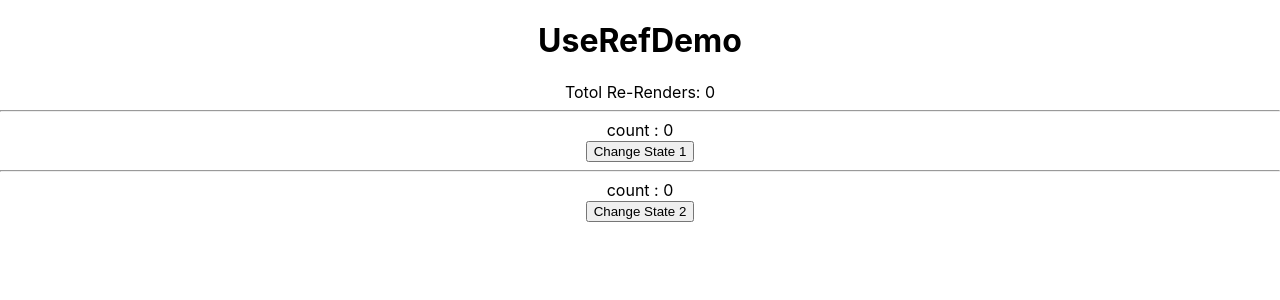
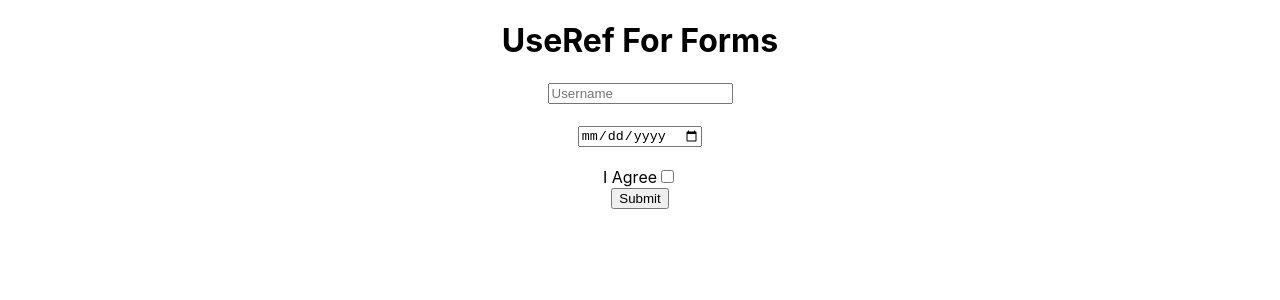
Before and after one commit to gavand-sagar/Upgrad-React-Training, a React (Create React App) app: page / in a window 1280 px wide. Shown: the top 300 px of the page. Built offline with nearby package versions, Linux system fonts and the light colour scheme.

Commit message:
Basic Use Ref forms without validations

```diff
--- a/src/App.js
+++ b/src/App.js
@@ -11,12 +11,13 @@ import CustomEvents from './CustomEvents';
 import ListAndStates from './ListAndStates';
 import UseEffectBasics from './UseEffectBasics';
 import UseRefDemo from './UseRefDemo';
+import UseRefForForms from './UseRefForForms';
 
 function App() {
   const fruits = ["Mango", "Banana", "Kiwi", "Grapes"]
   return (
     <div className="App">
-      <UseRefDemo/>
+      <UseRefForForms/>
     </div>
   );
 }
--- /dev/null
+++ b/src/UseRefForForms.jsx
@@ -0,0 +1,29 @@
+import React, { useRef } from 'react'
+export default function UseRefForForms() {
+  const usernameRef = useRef()
+  const dobRef = useRef()
+  const agreeRef = useRef()
+
+  function handleSubmit(){
+     const username = usernameRef.current.value
+     const dob = dobRef.current.value
+     const agree = agreeRef.current.checked
+     console.log({
+        username,
+        dob,
+        agree
+     })
+
+  }
+  return (
+    <div>
+        <h1>UseRef For Forms</h1>
+        <input ref={usernameRef} placeholder='Username'/><br/><br/>
+        <input ref={dobRef} type='date'/><br/><br/>
+        <label> I Agree
+        </label>
+        <input ref={agreeRef} type='checkbox'/><br/>
+        <button onClick={handleSubmit}>Submit</button>
+    </div>
+  )
+}
```
